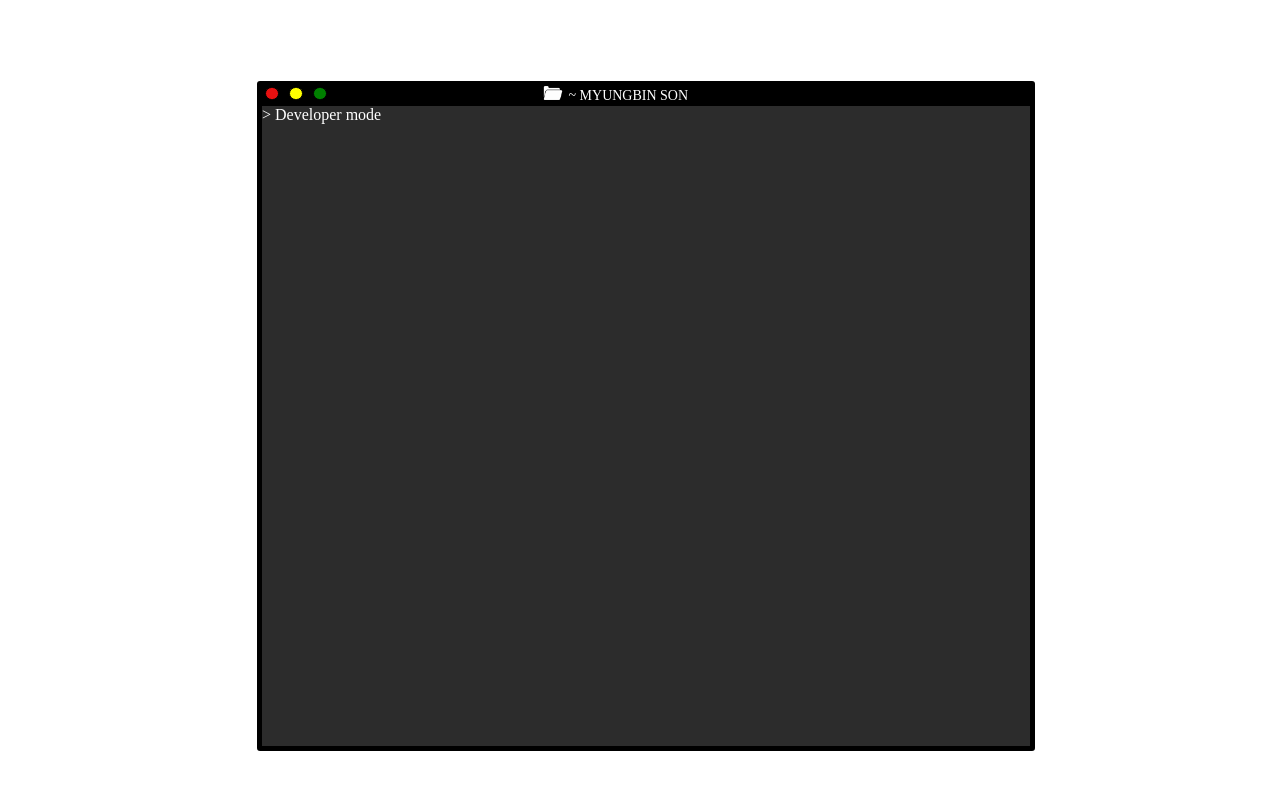
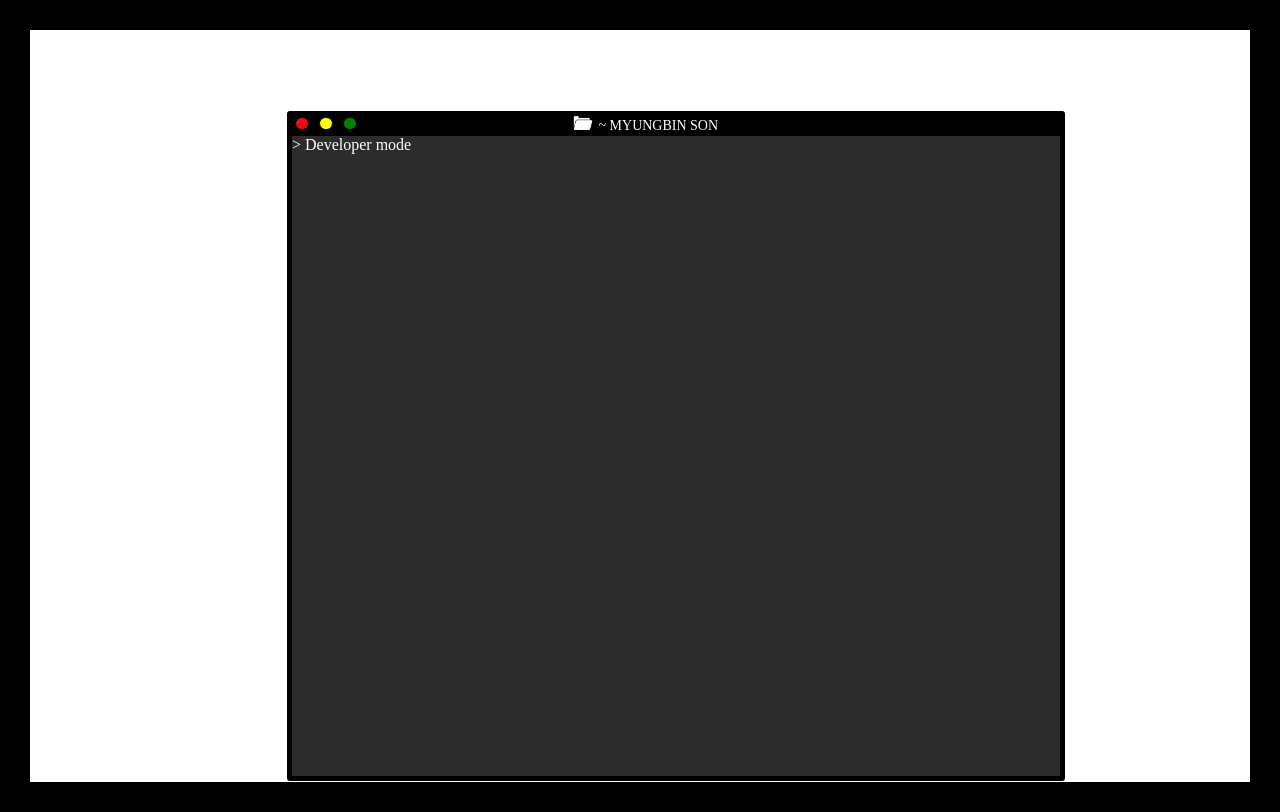
Before and after one commit to pinkishincoloragain/whoami, a React (Create React App) app: page /developer in a window 1280 px wide. Built offline with nearby package versions, Linux system fonts and the light colour scheme; no server answers.

Commit message:
modified blank issue

```diff
--- a/src/components/App.js
+++ b/src/components/App.js
@@ -19,7 +19,7 @@ import Routes from "./Routes";
 
 function App() {
   return (
-    <div className="body">
+    <div className="App">
       <Routes />
     </div>
   );
--- a/src/index.css
+++ b/src/index.css
@@ -1,8 +1,9 @@
+html,
 body {
   margin: 0;
+  padding: 0;
   font-family: ‘Roboto’, ‘Spoqa Han Sans’, ‘Spoqa Han Sans JP’, ‘Sans-serif’;
   -webkit-font-smoothing: antialiased;
   -moz-osx-font-smoothing: grayscale;
-  overflow: "auto";
   height: 100%;
 }
--- a/src/styles/App.scss
+++ b/src/styles/App.scss
@@ -1,3 +1,6 @@
-.body {
+.App {
   height: 100%;
+  margin: 0%;
+  padding: 0;
+  border: 30px solid black;
 }
--- a/src/styles/Landing.scss
+++ b/src/styles/Landing.scss
@@ -3,7 +3,6 @@
   flex-direction: column;
   background-color: white;
   transition: 0.3s;
-  border: 50px solid black;
   height: 100%;
 
   // position: absolute;
```
